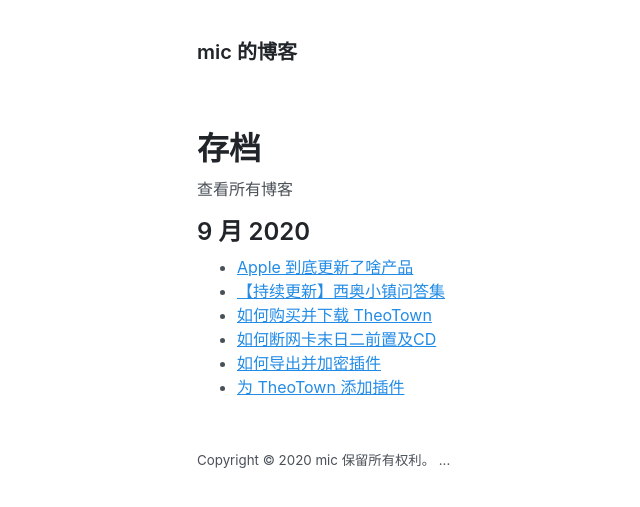
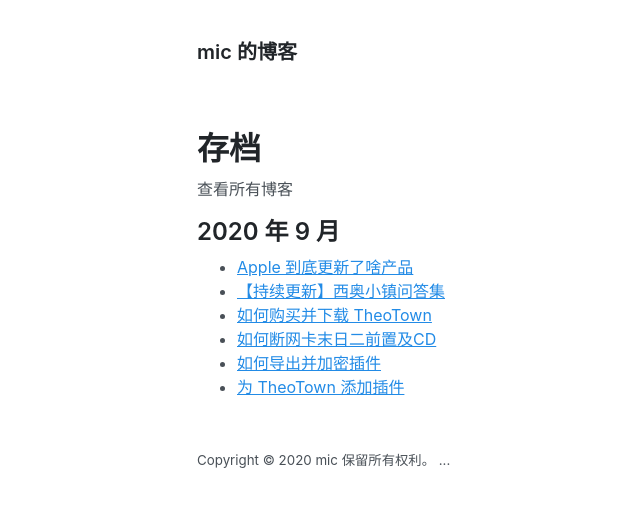
Before and after one commit to mic0x1/mic0x1.github.io, a Jekyll site: the page built from archive.md, in a window 1280 px wide. Shown: the top 507 px of the page, without its empty margins (107-747 px from the left). Built offline with Jekyll 4.4.1, drawn with Linux system fonts in a browser that asks for light colours.

Commit message:
Update archive.md

```diff
--- a/archive.md
+++ b/archive.md
@@ -7,7 +7,7 @@ title: 存档
 
 查看所有博客
 
-{% assign postsByYearMonth = site.posts | group_by_exp: "post", "post.date | date: '%-m 月 %Y'" %}
+{% assign postsByYearMonth = site.posts | group_by_exp: "post", "post.date | date: '%Y 年 %-m 月'" %}
 {% for yearMonth in postsByYearMonth %}
   <h2>{{ yearMonth.name }}</h2>
   <ul>
```
